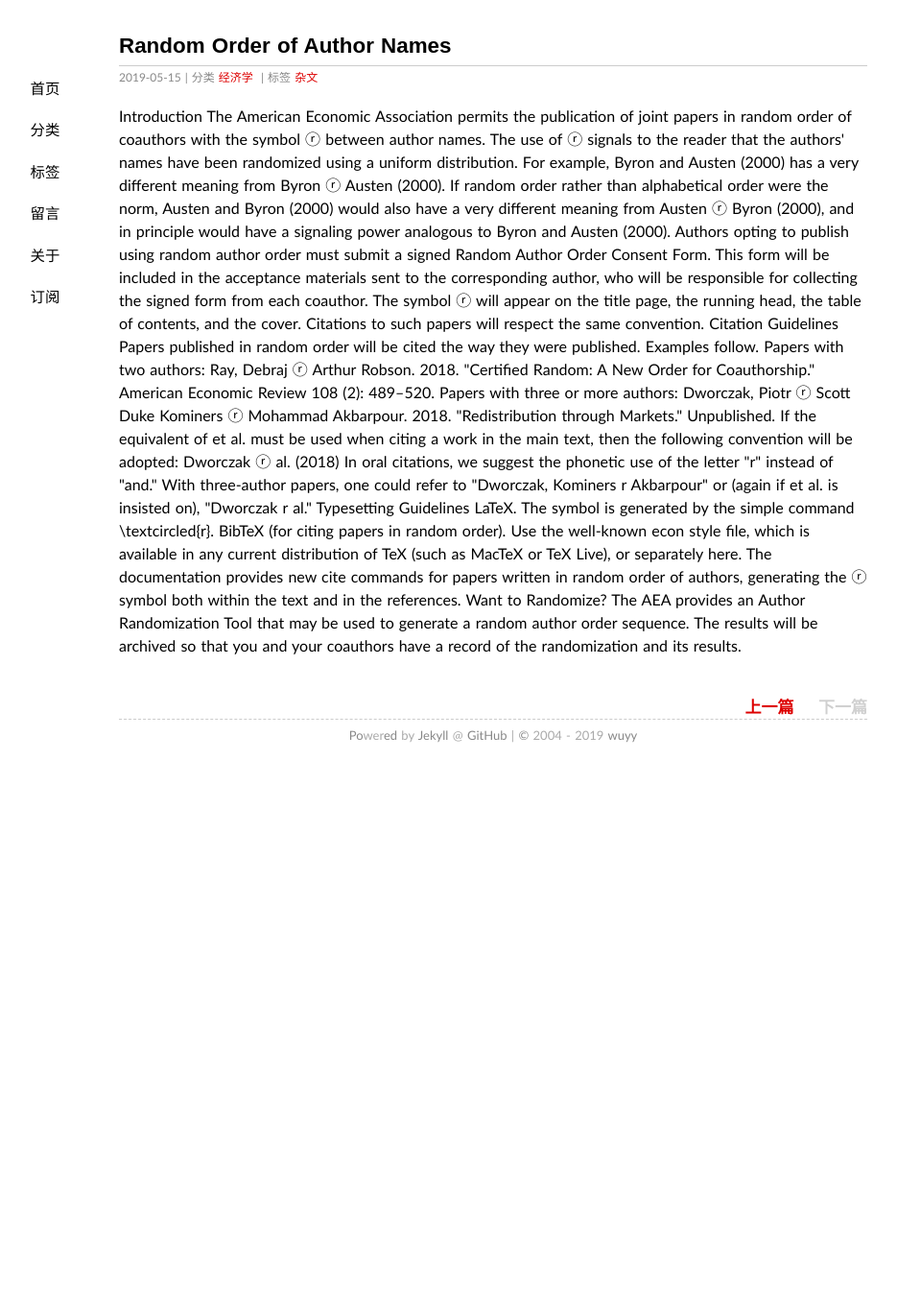
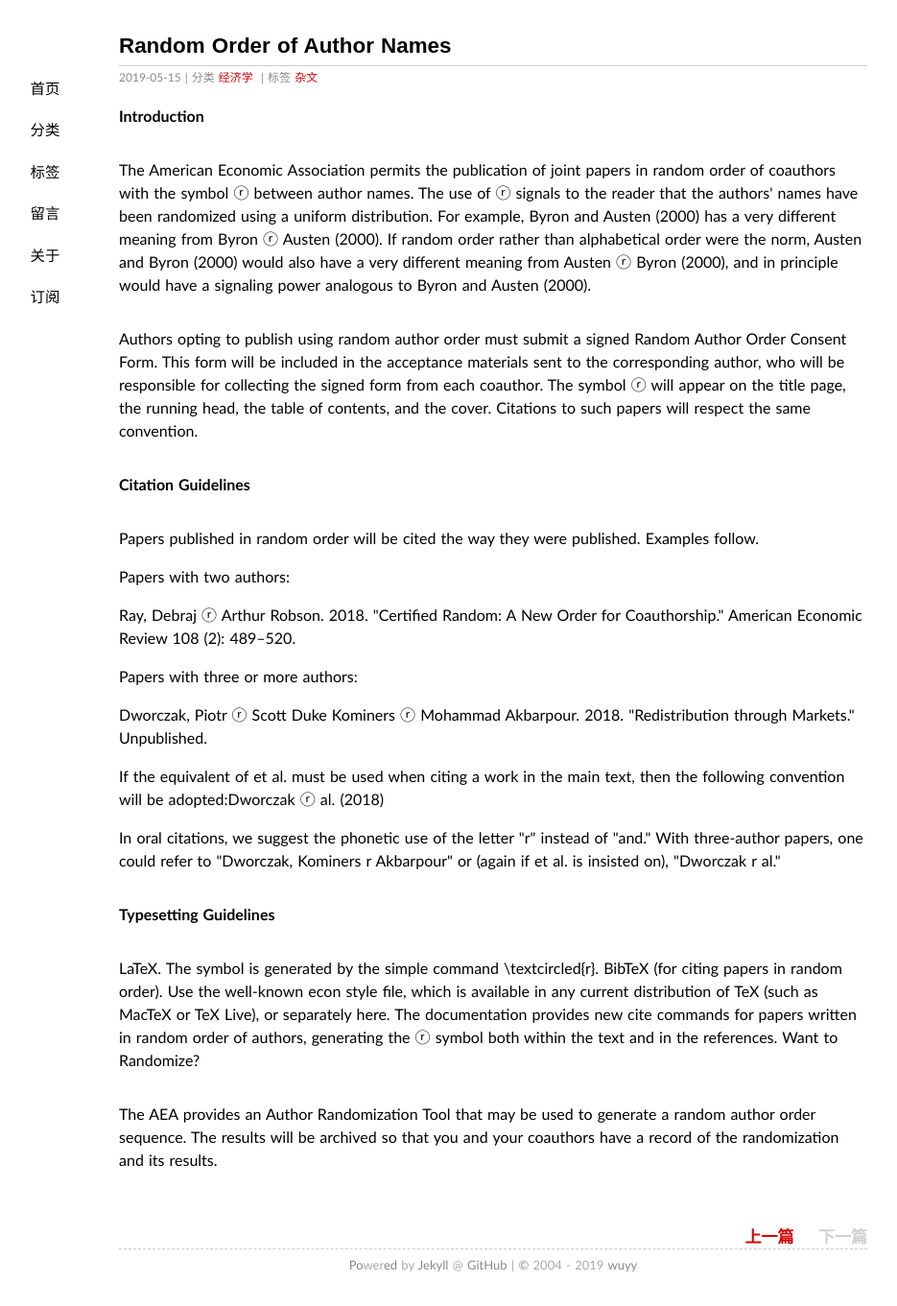
Before and after one commit to wuyy2007/wanguolin.github.io, a Jekyll site: the page built from _posts/2019-05-15-random-author-order.md, in a window 1280 px wide. Shown: the whole page at 96% size, without its empty margins (126-1061 px from the left). Built offline with Jekyll 4.4.1, drawn with Linux system fonts in a browser that asks for light colours; some web fonts are replaced; comment, search, counter and statistics services are not loaded; before the commit the page ends 900 px from its top, so only the background shows below that.

Commit message:
Update 2019-05-15-random-author-order.md

```diff
--- a/_posts/2019-05-15-random-author-order.md
+++ b/_posts/2019-05-15-random-author-order.md
@@ -9,36 +9,49 @@ tags: [杂文]
 
 
 
-<p>Introduction
+<p><strong>Introduction</strong></p>
 
-The American Economic Association permits the publication of joint papers in random order of coauthors with the symbol ⓡ between author names.  The use of ⓡ signals to the reader that the authors' names have been randomized using a uniform distribution. For example, Byron and Austen (2000) has a very different meaning from Byron ⓡ Austen (2000).  If random order rather than alphabetical order were the norm, Austen and Byron (2000) would also have a very different meaning from Austen ⓡ Byron (2000), and in principle would have a signaling power analogous to Byron and Austen (2000).
+ <p> </p>
+<p>The American Economic Association permits the publication of joint papers in random order of coauthors with the symbol ⓡ between author names.  The use of ⓡ signals to the reader that the authors' names have been randomized using a uniform distribution. For example, Byron and Austen (2000) has a very different meaning from Byron ⓡ Austen (2000).  If random order rather than alphabetical order were the norm, Austen and Byron (2000) would also have a very different meaning from Austen ⓡ Byron (2000), and in principle would have a signaling power analogous to Byron and Austen (2000).
+ </p>
+  <p> </p>
+ <p> Authors opting to publish using random author order must submit a signed Random Author Order Consent Form. This form will be included in the acceptance materials sent to the corresponding author, who will be responsible for collecting the signed form from each coauthor.  The symbol ⓡ will appear on the title page, the running head, the table of contents, and the cover. Citations to such papers will respect the same convention.
+</p>
+ <p> </p>
+  <p> <strong>Citation Guidelines</strong></p>
+ <p> </p>
+  <p>Papers published in random order will be cited the way they were published. Examples follow.
+ </p>
+ <p> Papers with two authors:</p>
 
-Authors opting to publish using random author order must submit a signed Random Author Order Consent Form. This form will be included in the acceptance materials sent to the corresponding author, who will be responsible for collecting the signed form from each coauthor.  The symbol ⓡ will appear on the title page, the running head, the table of contents, and the cover. Citations to such papers will respect the same convention.
+ <p> Ray, Debraj ⓡ Arthur Robson. 2018. "Certified Random: A New Order for Coauthorship." American Economic Review 108 (2): 489–520.
+</p>
 
-Citation Guidelines
+ <p> Papers with three or more authors:
+</p>
 
-Papers published in random order will be cited the way they were published. Examples follow.
+ <p> Dworczak, Piotr ⓡ Scott Duke Kominers ⓡ Mohammad Akbarpour. 2018. "Redistribution through Markets." Unpublished.
+</p>
 
-Papers with two authors:
+ <p> If the equivalent of et al. must be used when citing a work in the main text, then the following convention will be adopted:Dworczak ⓡ al. (2018)
+</p>
 
-Ray, Debraj ⓡ Arthur Robson. 2018. "Certified Random: A New Order for Coauthorship." American Economic Review 108 (2): 489–520.
+ <p> In oral citations, we suggest the phonetic use of the letter "r" instead of "and." With three-author papers, one could refer to "Dworczak, Kominers r Akbarpour" or (again if et al. is insisted on), "Dworczak r al."
 
-Papers with three or more authors:
+</p>
 
-Dworczak, Piotr ⓡ Scott Duke Kominers ⓡ Mohammad Akbarpour. 2018. "Redistribution through Markets." Unpublished.
 
-If the equivalent of et al. must be used when citing a work in the main text, then the following convention will be adopted:
+ <p> </p>
+  <p><strong>Typesetting Guidelines</strong>
+</p>
 
-Dworczak ⓡ al. (2018)
-
-In oral citations, we suggest the phonetic use of the letter "r" instead of "and." With three-author papers, one could refer to "Dworczak, Kominers r Akbarpour" or (again if et al. is insisted on), "Dworczak r al."
-
-Typesetting Guidelines
-
-LaTeX. The symbol is generated by the simple command \textcircled{r}.
+ <p> </p>
+<p> LaTeX. The symbol is generated by the simple command \textcircled{r}.
 BibTeX (for citing papers in random order). Use the well-known econ style file, which is available in any current distribution of TeX (such as MacTeX or TeX Live), or separately here. The documentation provides new cite commands for papers written in random order of authors, generating the ⓡ symbol both within the text and in the references.
 Want to Randomize?
+</p>
+ <p> </p>
+  <p> The AEA provides an Author Randomization Tool that may be used to generate a random author order sequence.  The results will be archived so that you and your coauthors have a record of the randomization and its results.
+</p>
 
-The AEA provides an Author Randomization Tool that may be used to generate a random author order sequence.  The results will be archived so that you and your coauthors have a record of the randomization and its results.
-
- </p>
+ <p> </p>
```
